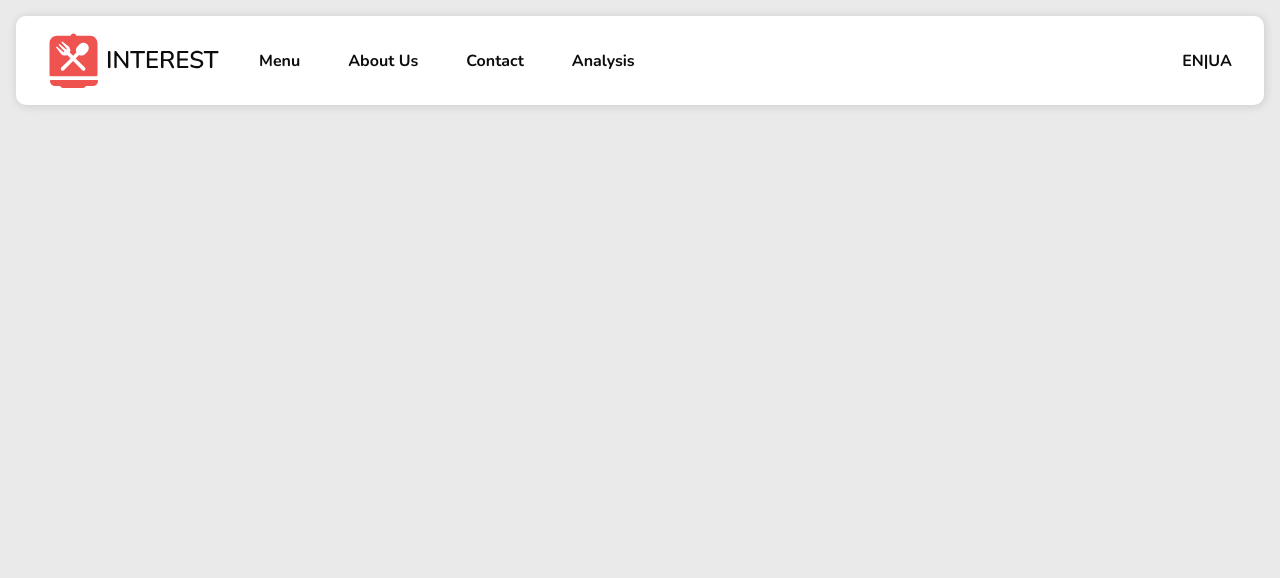
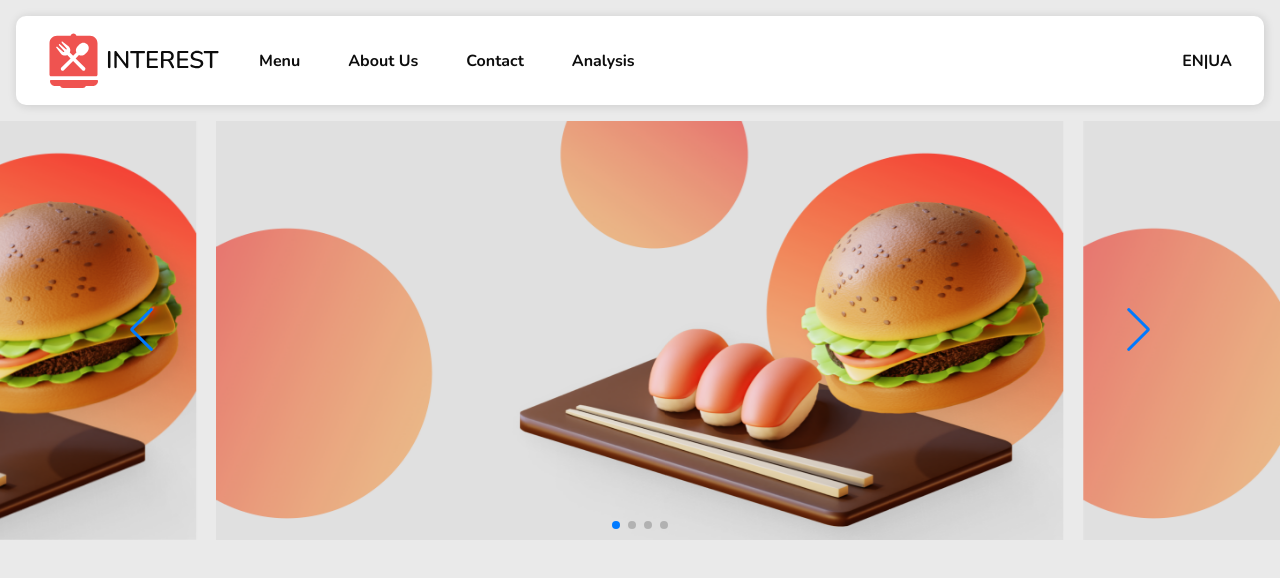
Before and after one commit to klima3775/interest-app, a React (Create React App) app: page / in a window 1280 px wide. Shown: the top 578 px of the page. Built offline with nearby package versions, Linux system fonts and the light colour scheme.

Commit message:
1 Add slider

```diff
--- a/package.json
+++ b/package.json
@@ -12,6 +12,7 @@
     "react-router-dom": "^6.23.1",
     "react-scripts": "5.0.1",
     "sass": "^1.77.5",
+    "swiper": "^11.1.4",
     "web-vitals": "^2.1.4"
   },
   "scripts": {
--- a/src/App.js
+++ b/src/App.js
@@ -1,6 +1,7 @@
 import React from "react";
 import { BrowserRouter as Router } from "react-router-dom";
 import "./App.css";
+import Slider from "./components/Slider/slider";
 
 import Header from "./components/Header/header";
 
@@ -9,6 +10,7 @@ function App() {
     <Router>
       <div className="App">
         <Header />
+        <Slider />
       </div>
     </Router>
   );
--- /dev/null
+++ b/src/components/Slider/slider.jsx
@@ -0,0 +1,46 @@
+import { Navigation, Pagination, A11y } from "swiper/modules";
+import { Swiper, SwiperSlide } from "swiper/react";
+import "swiper/css";
+import "swiper/css/navigation";
+import "swiper/css/pagination";
+import "./slider.scss";
+import Burger from "../../assets/img/background.png";
+
+const Slider = () => {
+  return (
+    <div className="wrapper">
+      <Swiper
+        modules={[Navigation, Pagination, A11y]}
+        spaceBetween={20}
+        slidesPerView={1.5}
+        centeredSlides={true}
+        navigation
+        pagination={{ clickable: true }}
+        loop={true}
+      >
+        <SwiperSlide>
+          <div className="slide-content">
+            <img src={Burger} alt="Slide 1" />
+          </div>
+        </SwiperSlide>
+        <SwiperSlide>
+          <div className="slide-content">
+            <img src={Burger} alt="Slide 2" />
+          </div>
+        </SwiperSlide>
+        <SwiperSlide>
+          <div className="slide-content">
+            <img src={Burger} alt="Slide 3" />
+          </div>
+        </SwiperSlide>
+        <SwiperSlide>
+          <div className="slide-content">
+            <img src={Burger} alt="Slide 4" />
+          </div>
+        </SwiperSlide>
+      </Swiper>
+    </div>
+  );
+};
+
+export default Slider;
--- /dev/null
+++ b/src/components/Slider/slider.scss
@@ -0,0 +1,17 @@
+.wrapper {
+  //   width: 75%;
+  //   margin: 0 auto;
+
+  .swiper-button-next,
+  .swiper-button-prev {
+    top: 50%; /* Align vertically in the middle */
+  }
+
+  .swiper-button-next {
+    right: 10%; /* Adjust as needed */
+  }
+
+  .swiper-button-prev {
+    left: 10%; /* Adjust as needed */
+  }
+}
```
Also changed, not shown: 1 other file (tests, documents, lock files or other folders).
